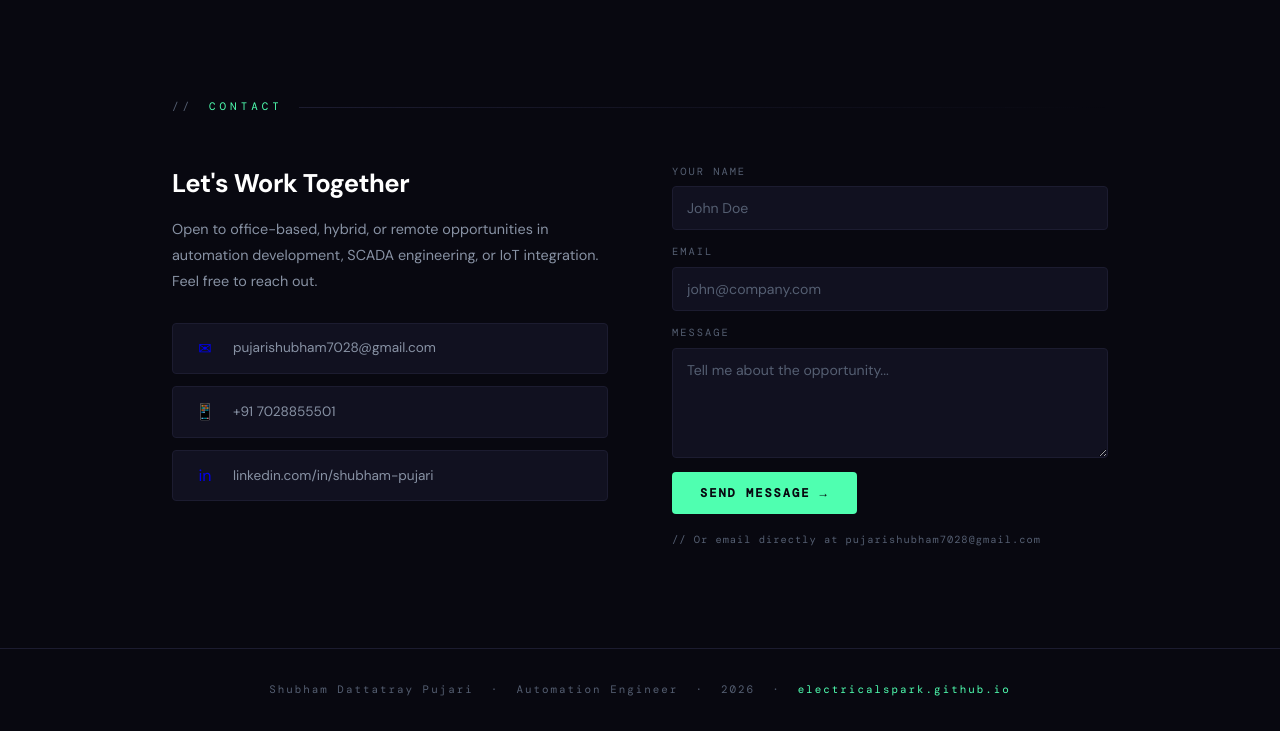
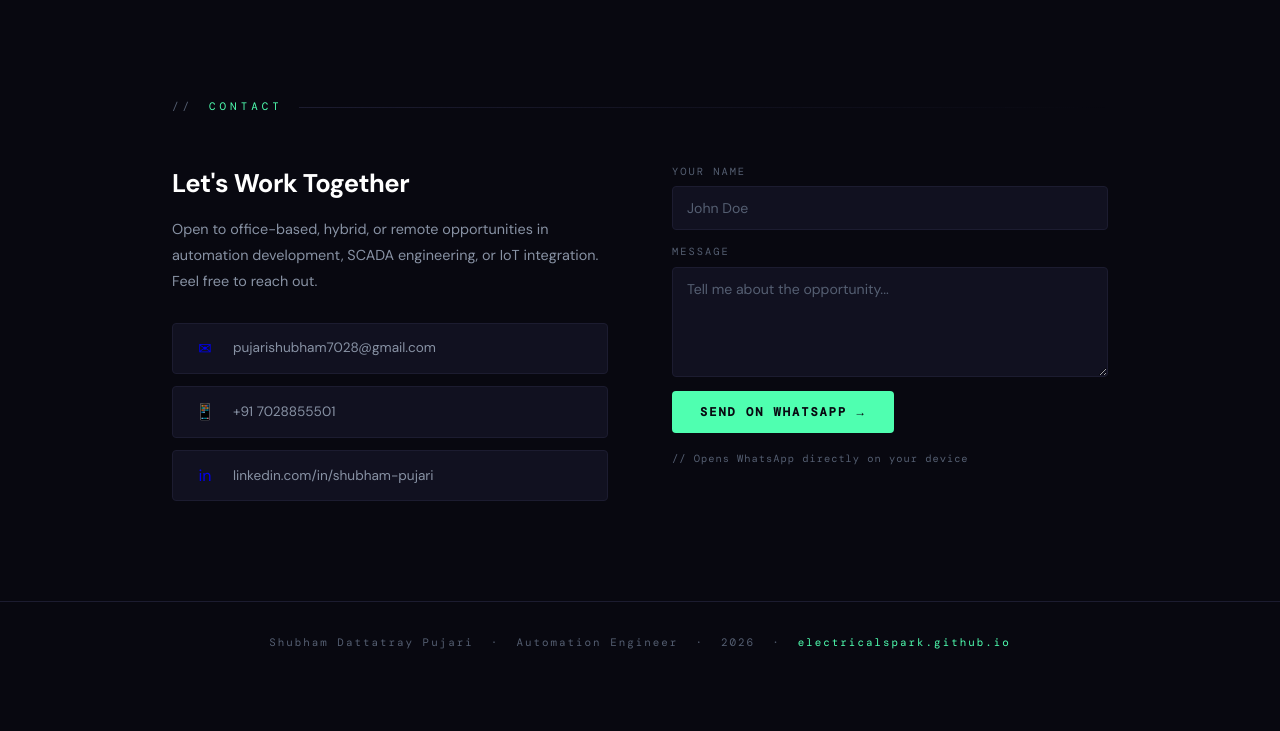
Before and after one commit to shubhampujari09/shubhampujari09.github.io, a plain HTML site: page index.html in a window 1280 px wide. Shown: the part 4220-4951 px from the top of the page. After the commit the page ends 4904 px from the top, so only its background shows below. Drawn offline with nearby package versions, Linux system fonts and the light colour scheme; a web font is replaced by a local one.

Commit message:
Update index.html

```diff
--- a/index.html
+++ b/index.html
@@ -758,22 +758,18 @@ footer{
         </div>
       </div>
       <div>
-        <form class="contact-form" onsubmit="handleSubmit(event)">
+       <div class="contact-form">
   <div class="form-group">
     <label class="form-label">Your Name</label>
-            <input type="text" class="form-input" placeholder="John Doe" required>
-          </div>
-          <div class="form-group">
-            <label class="form-label">Email</label>
-            <input type="email" class="form-input" placeholder="john@company.com" required>
+    <input type="text" class="form-input" id="wa-name" placeholder="John Doe">
   </div>
   <div class="form-group">
     <label class="form-label">Message</label>
-            <textarea class="form-textarea" placeholder="Tell me about the opportunity..." required></textarea>
+    <textarea class="form-textarea" id="wa-message" placeholder="Tell me about the opportunity..."></textarea>
   </div>
-          <button type="submit" class="form-submit">Send Message →</button>
-          <p class="form-note">// Or email directly at pujarishubham7028@gmail.com</p>
-        </form>
+  <button class="form-submit" onclick="sendWhatsApp()">Send on WhatsApp →</button>
+  <p class="form-note">// Opens WhatsApp directly on your device</p>
+</div>
       </div>
     </div>
   </div>
@@ -796,16 +792,12 @@ const observer = new IntersectionObserver((entries) => {
 document.querySelectorAll('.tl-item').forEach(el => observer.observe(el));
 
 // Contact form handler
-function handleSubmit(e) {
-  e.preventDefault();
-  const btn = e.target.querySelector('.form-submit');
-  btn.textContent = 'Message Sent ✓';
-  btn.style.background = '#7fffca';
-  setTimeout(() => {
-    btn.textContent = 'Send Message →';
-    btn.style.background = '';
-    e.target.reset();
-  }, 3000);
+function sendWhatsApp() {
+  const name = document.getElementById('wa-name').value || 'Someone';
+  const message = document.getElementById('wa-message').value || 'Hi, I visited your portfolio!';
+  const text = `Hi Shubham, I'm ${name}. ${message}`;
+  const url = `https://wa.me/917028855501?text=${encodeURIComponent(text)}`;
+  window.open(url, '_blank');
 }
 
 // Active nav highlight
```
Lines whose indentation alone changed are shown as unchanged.
